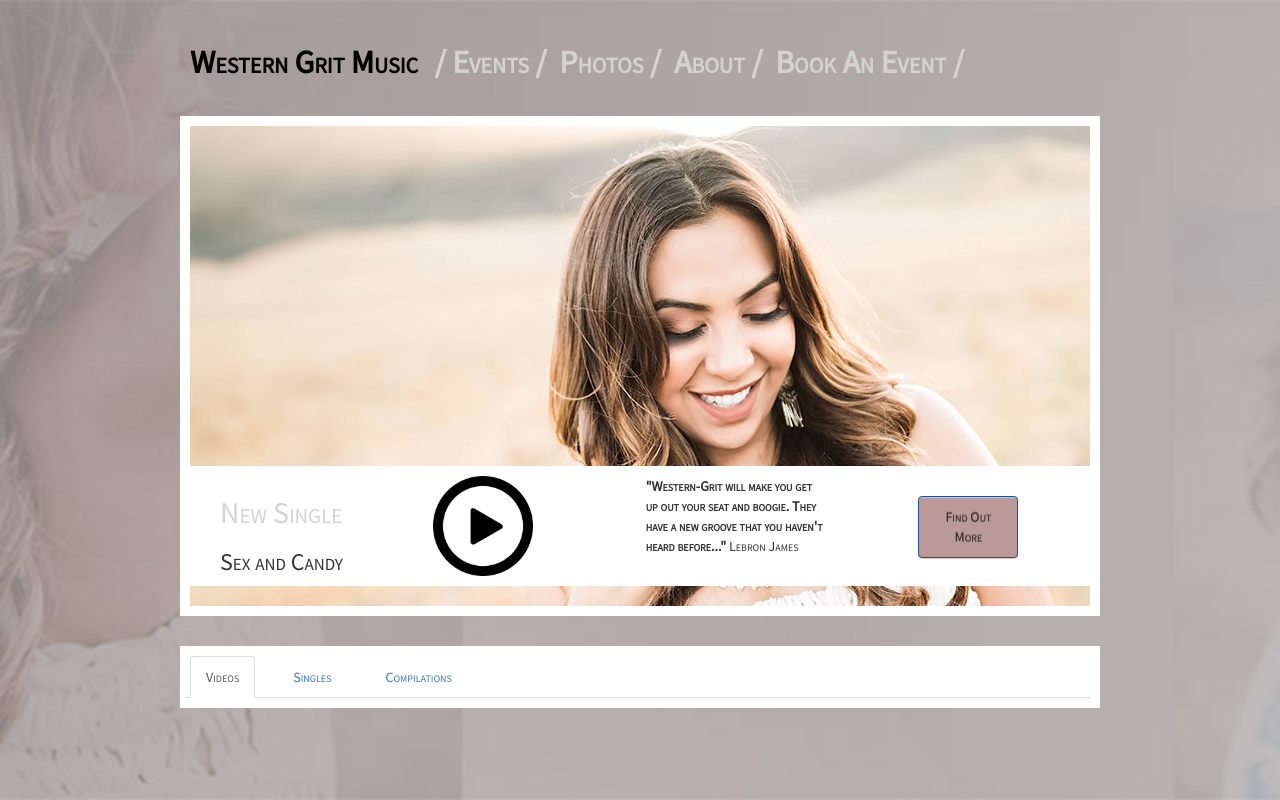
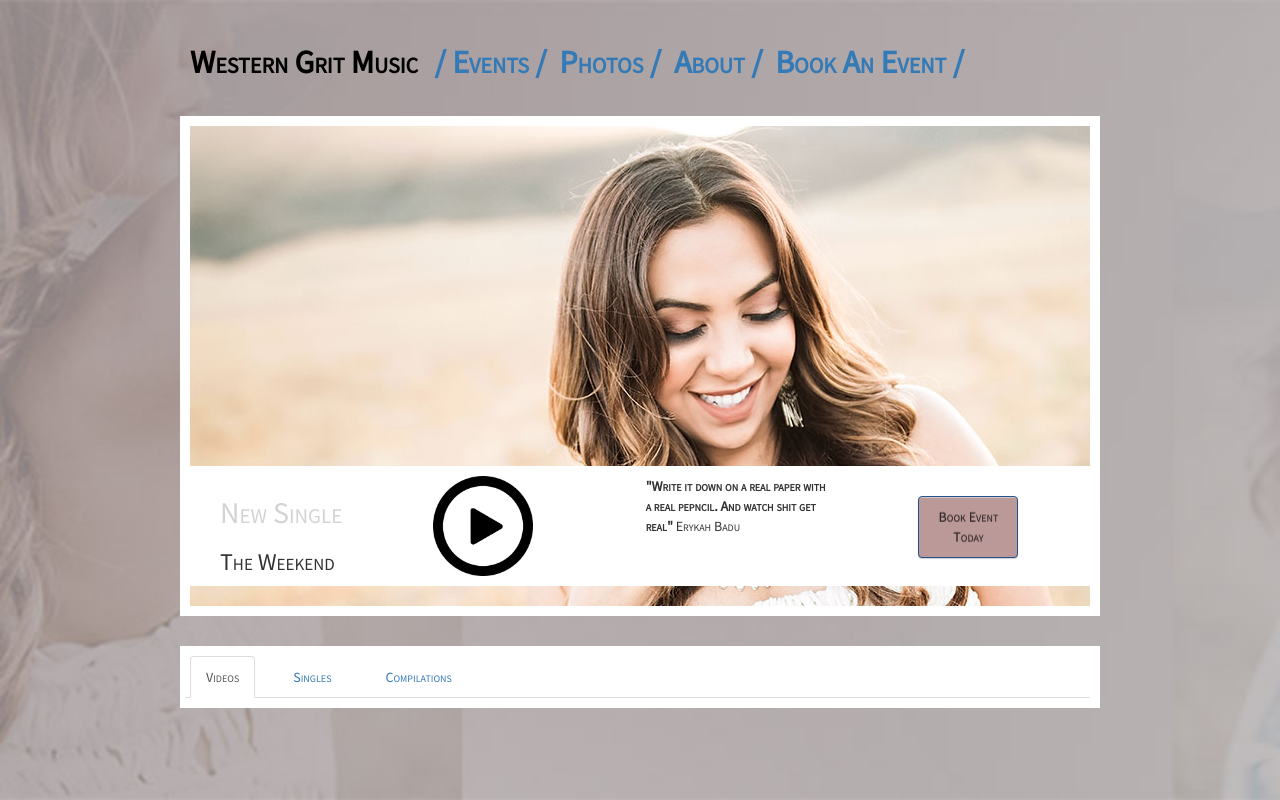
Before and after one commit to anthonyP-810/NatalieManosWebsite, a website: page client/index.html at #/videos in a window 1280 px wide. Drawn offline with nearby package versions, Linux system fonts and the light colour scheme; files whose address does not match are found by name.

Commit message:
Update index

```diff
--- a/client/index.html
+++ b/client/index.html
@@ -28,6 +28,9 @@
             .when('/singles', {
                 templateUrl: 'partials/singles.html'
             })
+            .when('/book', {
+                templateUrl: 'partials/book.html'
+            })
         })
 
         //$('#tabs a').on('click', function (event) {    // this lets you click on any li element inside #buttons
@@ -45,28 +48,28 @@
             <div class="nav">
                 <ul>
                     <li class="logo">Western Grit Music </li>
-                    <li>/ Events /</li>
-                    <li>Photos /</li>
-                    <li>About /</li>
-                    <li>Book An Event /</li>
+                    <li><a href="#/">/ Events /</a></li>
+                    <li><a href="#/">Photos /</a></li>
+                    <li><a href="#/">About /</a></li>
+                    <li><a href="#/book">Book An Event /</a></li>
                 </ul>
             </div>
             <div class="mainImage">
                 <div class="mainImageFooter">
                     <div class="innerFooter">
                         <h2 class="logo">New Single</h2>
-                        <h3>Sex and Candy</h3>
+                        <h3>The Weekend</h3>
                     </div>
                     <div class="innerFooter">
                         <a href="#/singles"><img src="/images/play-button.jpg" alt="press-play-logo" /></a>
                     </div>
                     <div class="innerFooter">
                         <span><b>
-                            "Western-Grit will make you get up out your seat and boogie. They have a new groove that you haven't heard before..."
-                        </b></span><quote>Lebron James</quote>
+                            "Write it down on a real paper with a real pepncil. And watch shit get real"
+                        </b></span><quote>Erykah Badu</quote>
                     </div>
                     <div class="innerFooter">
-                        <button>Find Out More</button>
+                        <button>Book Event Today</button>
                     </div>
                 </div>
             </div>
```
Also changed, not shown: client/partials/videos.html (+9 -6 lines).
